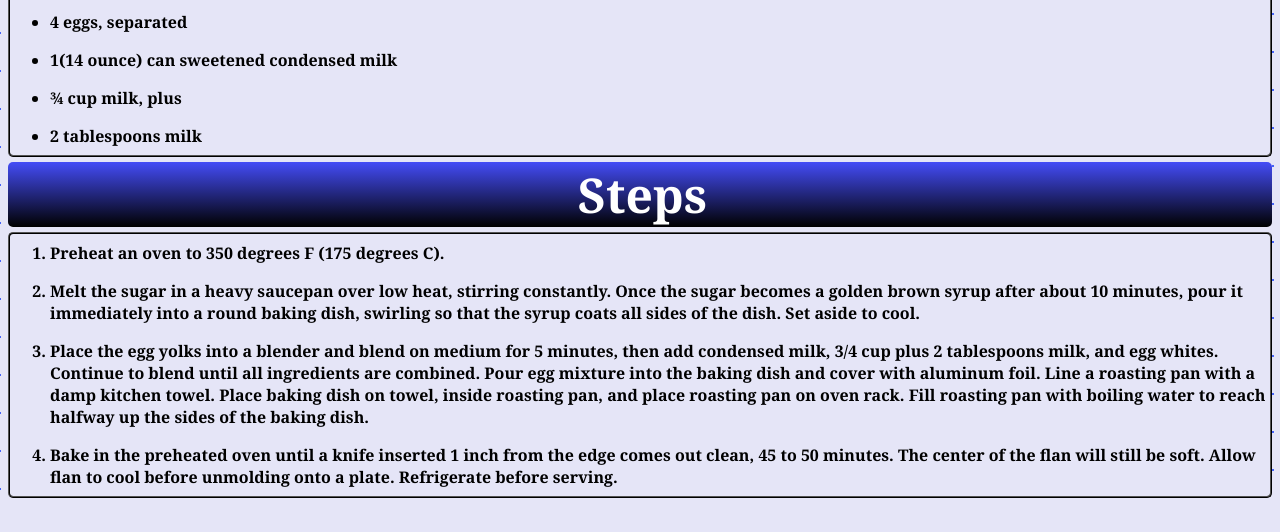
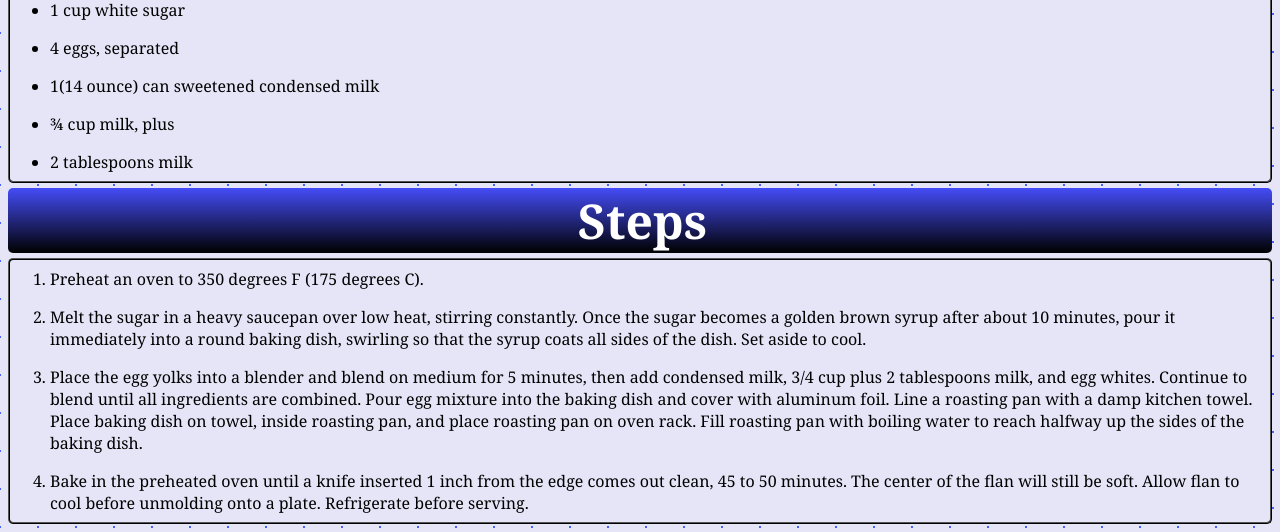
Before and after one commit to RuanSantos25/odin-recipes, a plain HTML site: page recipes/brazilian-style-flan.html in a window 1280 px wide. Shown: the part 613-1145 px from the top of the page. Before the commit the page ends 1119 px from the top, so only its background shows below. Drawn offline with Linux system fonts and the light colour scheme.

Commit message:
Fix padding of the text

```diff
--- a/recipes/brazilian-style-flan.html
+++ b/recipes/brazilian-style-flan.html
@@ -15,7 +15,7 @@
             <h2 class="title">Description</h2>
                 <p class="text">Brazilian flan also known as <em>pudim de leite condensado</em> in Portuguese, is creamy, sweet and utterly delicious. A stunning and fun jiggly dessert with a decadent caramel sauce, great for special occasions like holidays.</p>
             <h2 class="title">Ingredients</h2>
-                <ul class="text">
+                <ul class="list">
                     <li>1 cup white sugar</li>
                     <li>4 eggs, separated</li>
                     <li>1(14 ounce) can sweetened condensed milk</li>
@@ -23,7 +23,7 @@
                     <li>2 tablespoons milk</li>
                 </ul>
             <h2 class="title">Steps</h2>
-                <ol class="text">
+                <ol class="list">
                     <li> Preheat an oven to 350 degrees F (175 degrees C).</li>
                     <li>Melt the sugar in a heavy saucepan over low heat, stirring constantly. Once the sugar becomes a golden brown syrup after about 10 minutes, pour it immediately into a round baking dish, swirling so that the syrup coats all sides of the dish. Set aside to cool.</li>
                     <li>Place the egg yolks into a blender and blend on medium for 5 minutes, then add condensed milk, 3/4 cup plus 2 tablespoons milk, and egg whites. Continue to blend until all ingredients are combined. Pour egg mixture into the baking dish and cover with aluminum foil. Line a roasting pan with a damp kitchen towel. Place baking dish on towel, inside roasting pan, and place roasting pan on oven rack. Fill roasting pan with boiling water to reach halfway up the sides of the baking dish.</li>
--- a/styles.css
+++ b/styles.css
@@ -24,9 +24,12 @@ a:hover,
     font-weight: bold;
 }
 
-body,
+.list,
 .text {
     background-color: #e5e5f7;
+    border: 2px ridge #000000;
+    border-radius: 5px;
+    margin: 0;
 }
 
 a {
@@ -42,6 +45,7 @@ a:hover {
 }
 
 body {
+    background-color: #e5e5f7;
     opacity: 1;
     background-image:  radial-gradient(#4563f7 0.9500000000000001px, transparent 0.9500000000000001px), radial-gradient(#4563f7 0.9500000000000001px, #e5e5f7 0.9500000000000001px);
     background-size: 38px 38px;
@@ -49,12 +53,7 @@ body {
     font-family:Georgia, 'Times New Roman', Times, serif;
 }
 
-ul li {
-    padding-top: 8px;
-    padding-bottom: 8px;
-}
-
-ol li {
+.list li {
     padding-top: 8px;
     padding-bottom: 8px;
 }
@@ -64,11 +63,8 @@ ol li {
 }
 
 .text {
-    font-weight: 600;
-    margin: 0px;
-    border-radius: 5px;
-    border: 2px ridge #000000;
-    font-size: 16px;
+    padding: 8px 16px;
+    font-size: 20px;
 }
 
 .title {
```
Also changed, not shown: recipes/brazilian-cheese-bread.html (+2 -2 lines).
